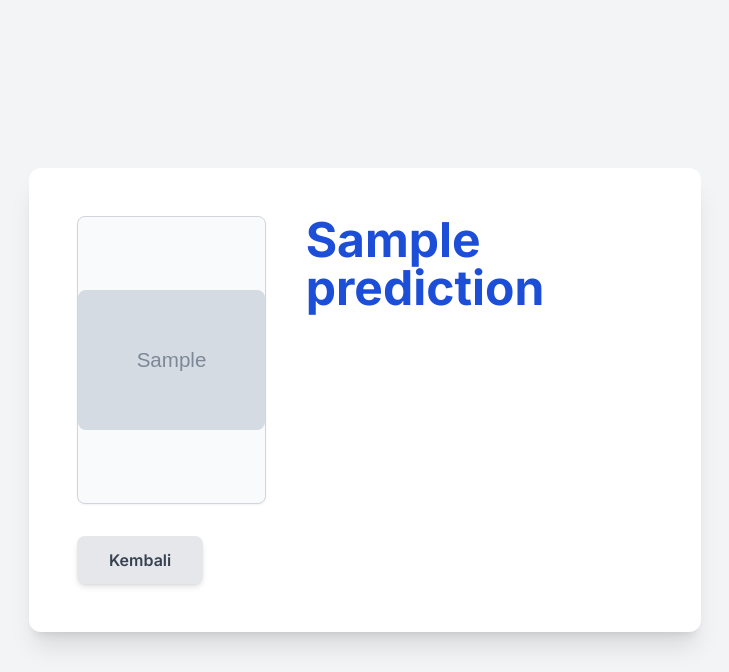
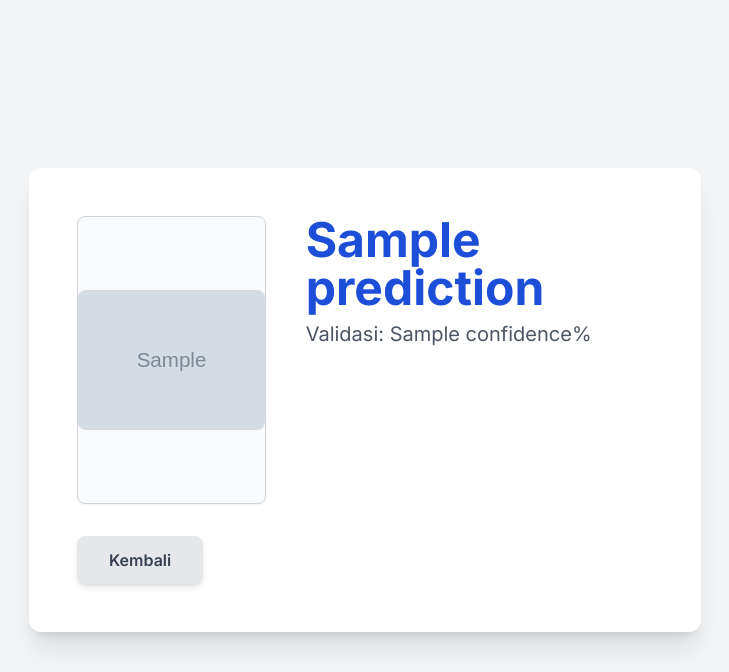
Before and after one commit to Zalsaputri/mangoklasifikas, a Flask app: template templates/results.html in a window 1280 px wide. Shown: the top 672 px of the page, without its empty margins (275-1004 px from the left). Run offline with Flask 3, Linux system fonts and the light colour scheme; the template is opened without the code that fills it: most values are stand-ins (such as "Sample title", 1, 10 or a date in 2020); grey boxes marked "Sample" are stand-in pictures; some libraries are stand-ins or nearby versions.

Commit message:
Update results.html

```diff
--- a/templates/results.html
+++ b/templates/results.html
@@ -24,8 +24,8 @@
                 <h2 id="mango-name" class="text-4xl md:text-5xl font-extrabold text-blue-700 mb-2 leading-tight">
                   {{ prediction }}
                 </h2>
-                <!-- If you decide to re-add confidence, uncomment and style this: -->
-                <!-- <p class="text-xl text-gray-600">Kepercayaan: {{ confidence }}%</p> -->
+                <!-- Menampilkan tingkat validasi -->
+                <p class="text-xl text-gray-600">Validasi: {{ confidence }}%</p>
             </div>
         </div>
         <div class="back-button-group w-full text-center md:text-left">
```
